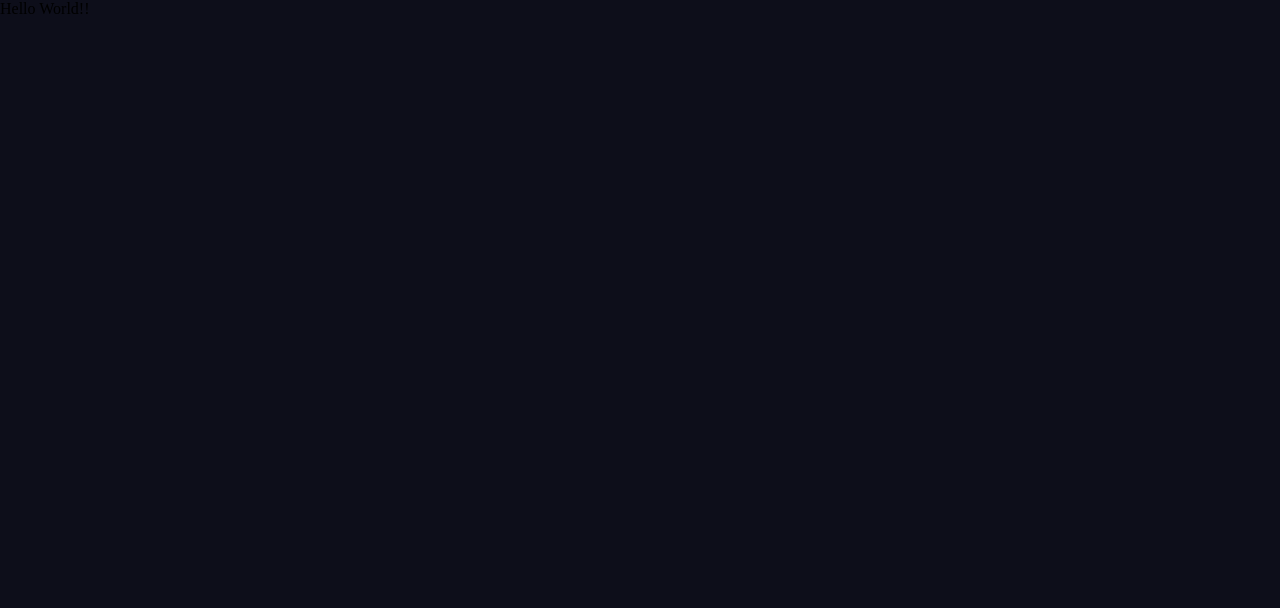
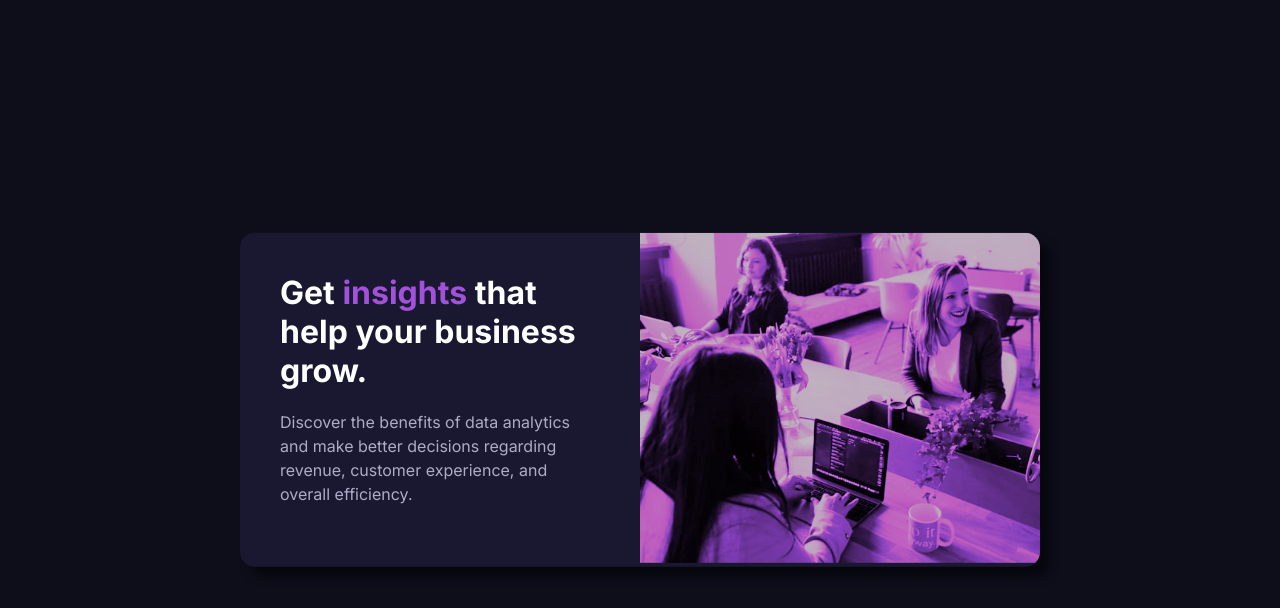
Before and after one commit to sparklaunch/02.StatsPreview, a Svelte app in the folder stats-preview/: page / in a window 1280 px wide. Shown: the top 608 px of the page. Built offline with nearby package versions, Linux system fonts and the light colour scheme.

Commit message:
Add the left title

```diff
--- a/stats-preview/src/App.svelte
+++ b/stats-preview/src/App.svelte
@@ -1,3 +1,7 @@
+<script>
+  import Card from "./components/Card.svelte";
+</script>
+
 <svelte:head>
   <link rel="preconnect" href="https://fonts.googleapis.com" />
   <link rel="preconnect" href="https://fonts.gstatic.com" crossorigin />
@@ -7,7 +11,7 @@
   />
 </svelte:head>
 <div id="app">
-  <p>Hello World!!</p>
+  <Card />
 </div>
 
 <style>
--- /dev/null
+++ b/stats-preview/src/components/Card.svelte
@@ -0,0 +1,24 @@
+<script>
+  import Left from "./Left.svelte";
+  import Right from "./Right.svelte";
+</script>
+
+<div id="card">
+  <Left />
+  <Right />
+</div>
+
+<style>
+  #card {
+    position: fixed;
+    top: 50%;
+    left: 50%;
+    transform: translate(-50%, -50%);
+    background-color: rgb(26, 24, 49);
+    border-radius: 15px;
+    box-shadow: 10px 10px 10px rgba(0, 0, 0, 0.5);
+    display: flex;
+    overflow: hidden;
+    width: 800px;
+  }
+</style>
--- /dev/null
+++ b/stats-preview/src/components/Left.svelte
@@ -0,0 +1,14 @@
+<script>
+  import Title from "./Title.svelte";
+</script>
+
+<div id="left">
+  <Title />
+</div>
+
+<style>
+  #left {
+    width: 50%;
+    padding: 40px;
+  }
+</style>
--- /dev/null
+++ b/stats-preview/src/components/Right.svelte
@@ -0,0 +1,14 @@
+<div id="right">
+  <img src="/assets/image-header-desktop.jpg" alt="Header" />
+</div>
+
+<style>
+  #right {
+    width: 50%;
+  }
+  #right > img {
+    width: 100%;
+    height: auto;
+    filter: sepia(100%) hue-rotate(230deg) saturate(500%) brightness(0.75);
+  }
+</style>
--- /dev/null
+++ b/stats-preview/src/components/Title.svelte
@@ -0,0 +1,26 @@
+<div id="title">
+  <h1>
+    Get <span class="emphasized">insights</span> that help your business grow.
+  </h1>
+  <p>
+    Discover the benefits of data analytics and make better decisions regarding
+    revenue, customer experience, and overall efficiency.
+  </p>
+</div>
+
+<style>
+  #title > h1 {
+    font-family: "Inter", sans-serif;
+    color: white;
+    margin-bottom: 20px;
+  }
+  #title > p {
+    font-family: "Inter", sans-serif;
+    color: rgb(173, 171, 197);
+    font-weight: 400;
+    line-height: 1.5;
+  }
+  .emphasized {
+    color: rgb(162, 82, 218);
+  }
+</style>
```
